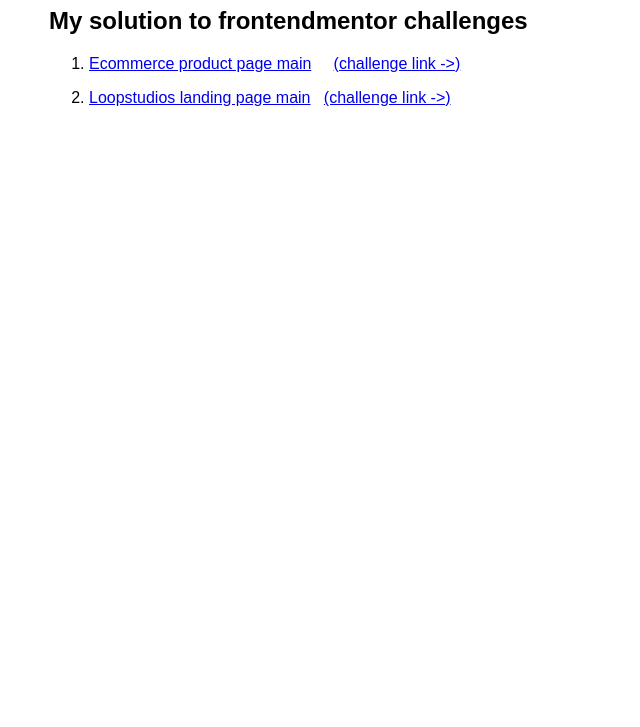
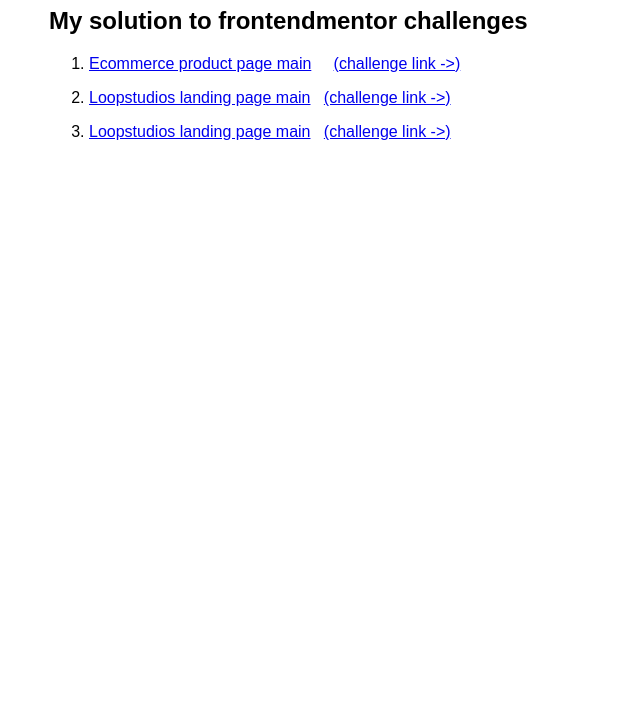
Before and after one commit to yanmoenaing118/frontend-mentor-challenges, a website: page index.html in a window 1280 px wide. Shown: the part 73-800 px from the top of the page, without its empty margins (291-931 px from the left). Drawn offline with Linux system fonts and the light colour scheme.

Commit message:
add room-homepage

```diff
--- a/index.html
+++ b/index.html
@@ -54,6 +54,17 @@
             >
           </div>
         </li>
+
+        <li>
+          <div>
+            <a href="./room-homepage">Loopstudios landing page main</a
+            >&nbsp;&nbsp;
+            <a
+              href="https://www.frontendmentor.io/challenges/room-homepage-BtdBY_ENq"
+              >(challenge link ->)</a
+            >
+          </div>
+        </li>
       </ol>
     </div>
   </body>
```
